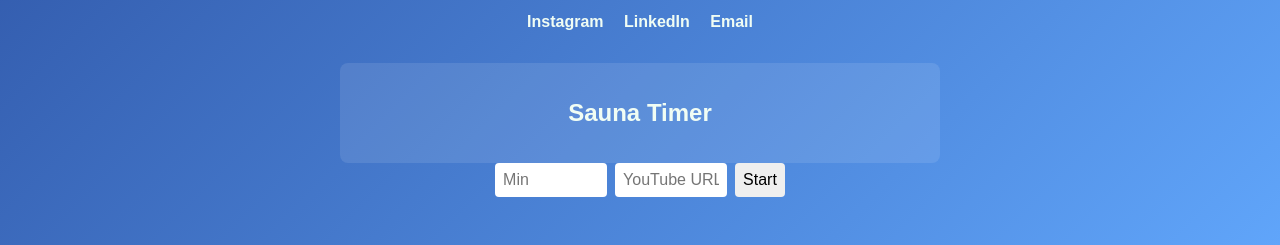
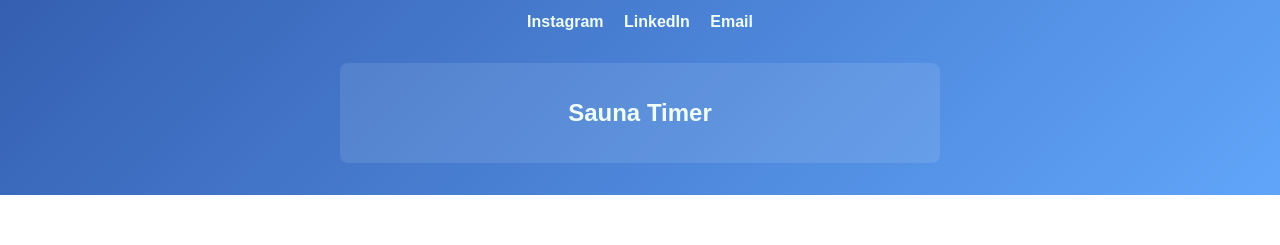
Before and after one commit to tomyjany/tomyjany.github.io, a plain HTML site: page index.html in a window 1280 px wide. Shown: the part 796-1041 px from the top of the page. After the commit the page ends 991 px from the top, so only its background shows below. Drawn offline with Linux system fonts and the light colour scheme.

Commit message:
fix: index

```diff
--- a/index.html
+++ b/index.html
@@ -147,15 +147,15 @@
     <script defer src="assets/js/saunaTimer.js"></script>
   </div>
 
-  <form id="timer-form">
-   <input type="number" id="timer-minutes" placeholder="Min" required min="1" />
-  <input
-    type="url"
-    id="timer-video"
-    placeholder="YouTube URL (optional)"
-    pattern="https?://.*"
-  />
-    <button type="submit">Start</button>
-  </form>
+  <!-- <form id="timer-form"> -->
+  <!--  <input type="number" id="timer-minutes" placeholder="Min" required min="1" /> -->
+  <!-- <input -->
+  <!--   type="url" -->
+  <!--   id="timer-video" -->
+  <!--   placeholder="YouTube URL (optional)" -->
+  <!--   pattern="https?://.*" -->
+  <!-- /> -->
+  <!--   <button type="submit">Start</button> -->
+  <!-- </form> -->
 </body>
 </html>
```
